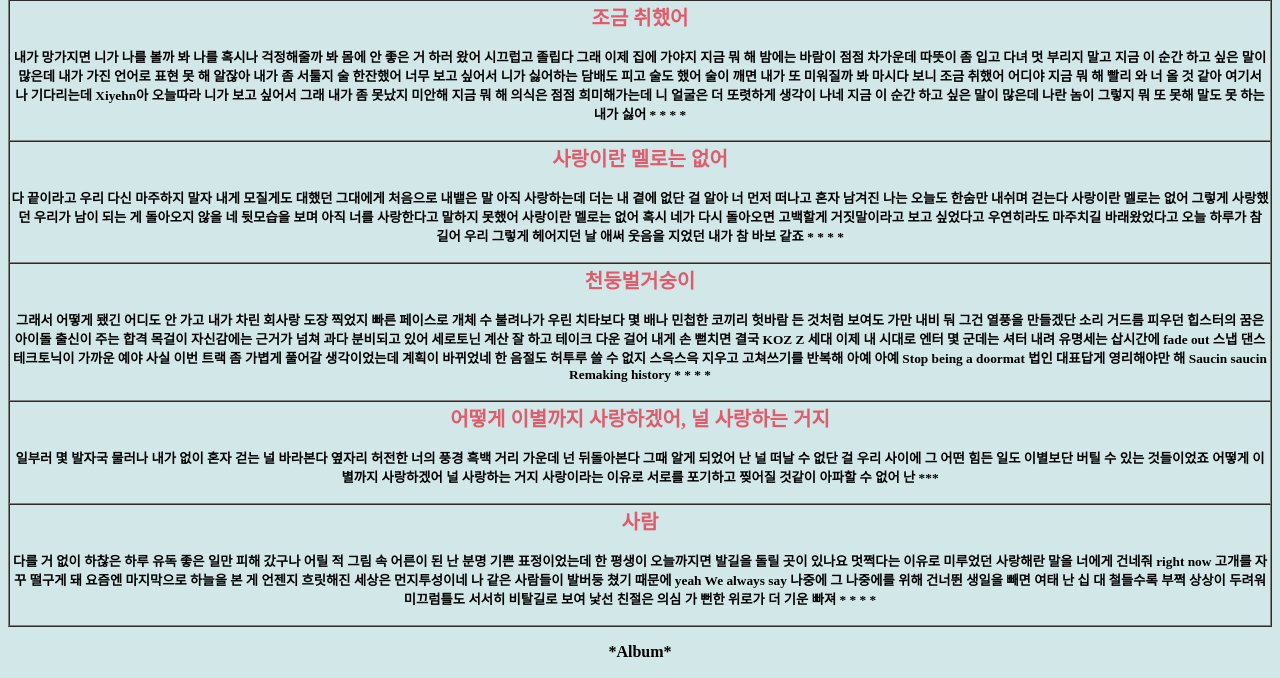
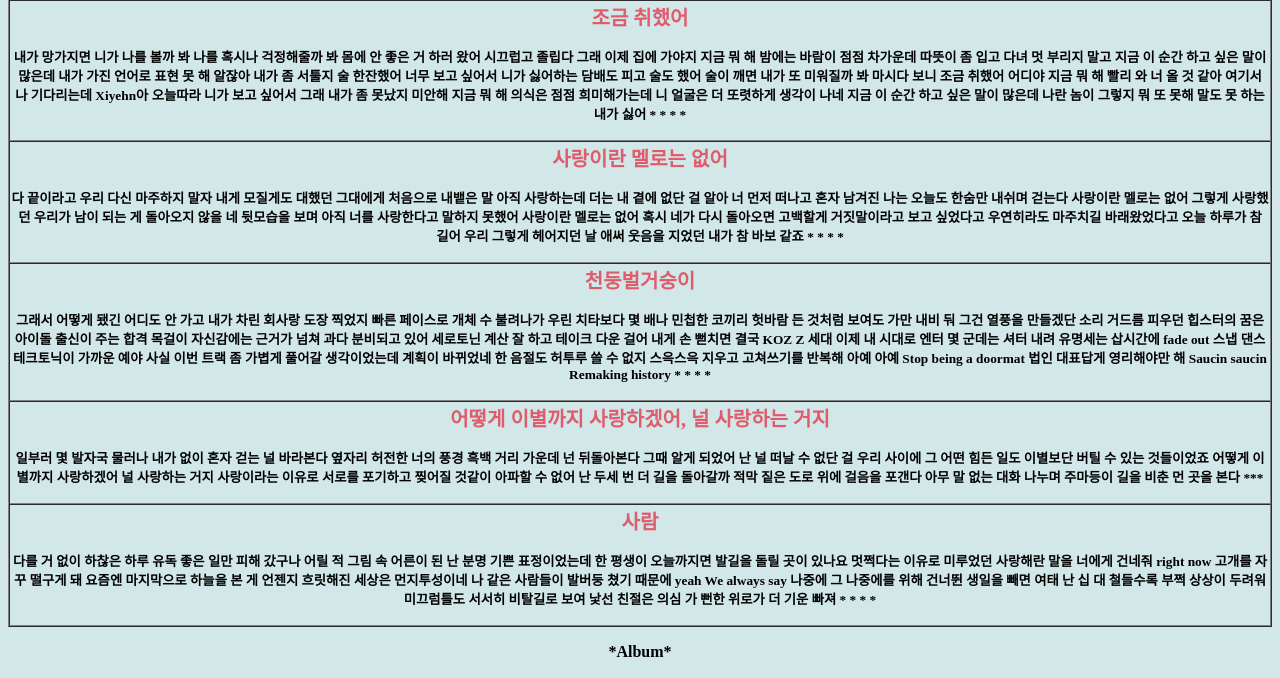
Before and after one commit to youngeun-cheon/youngeun-cheon, a PHP site: page / in a window 1280 px wide; the page is wider, and only the part inside the window is pictured. Shown: the part 1764-2442 px from the top of that part. Run offline with PHP 8.4, Linux system fonts and the light colour scheme; data that the repository does not hold is empty; some libraries are stand-ins or nearby versions.

Commit message:
Album  lyrics update.

```diff
--- a/meltube/index.php
+++ b/meltube/index.php
@@ -331,6 +331,10 @@ Remaking history
 널 사랑하는 거지
 사랑이라는 이유로 서로를 포기하고
 찢어질 것같이 아파할 수 없어 난
+두세 번 더 길을 돌아갈까
+적막 짙은 도로 위에 걸음을 포갠다
+아무 말 없는 대화 나누며
+주마등이 길을 비춘 먼 곳을 본다
 ***
 </small></p>
 </th>
```
